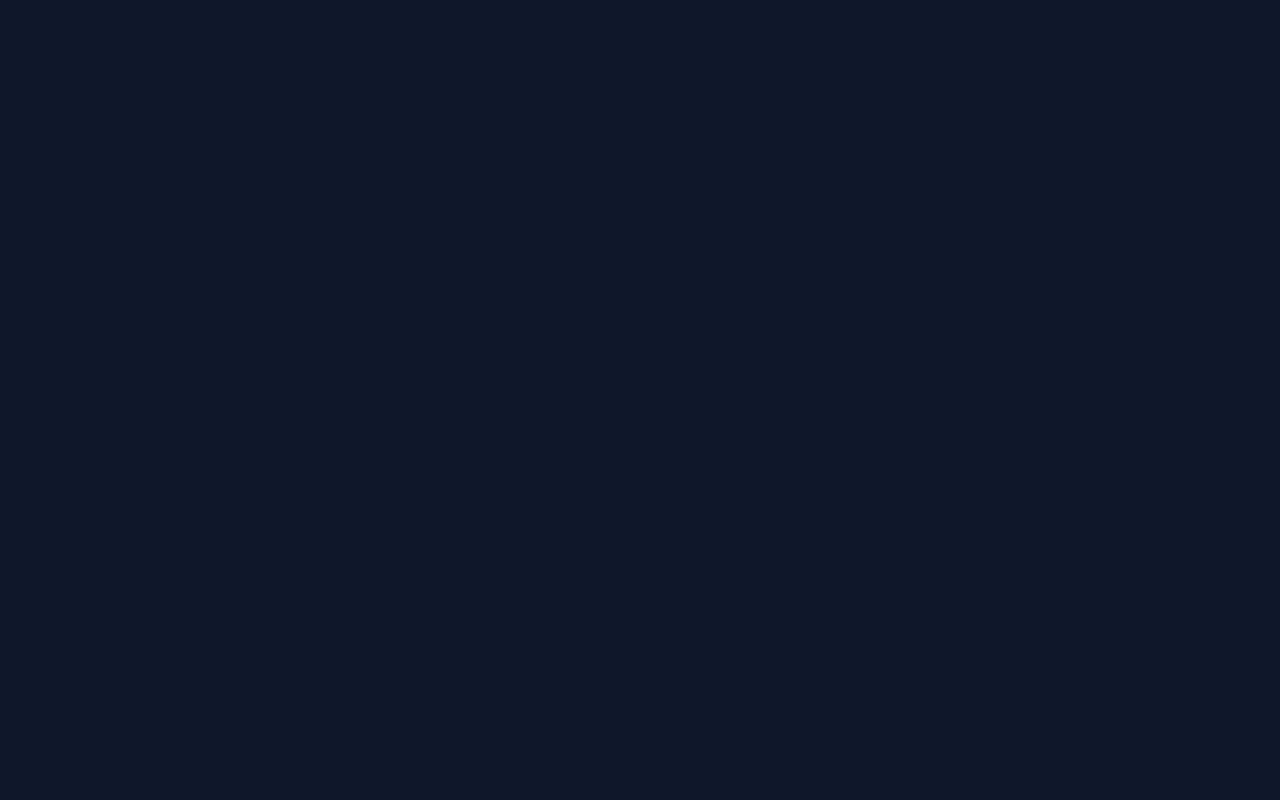
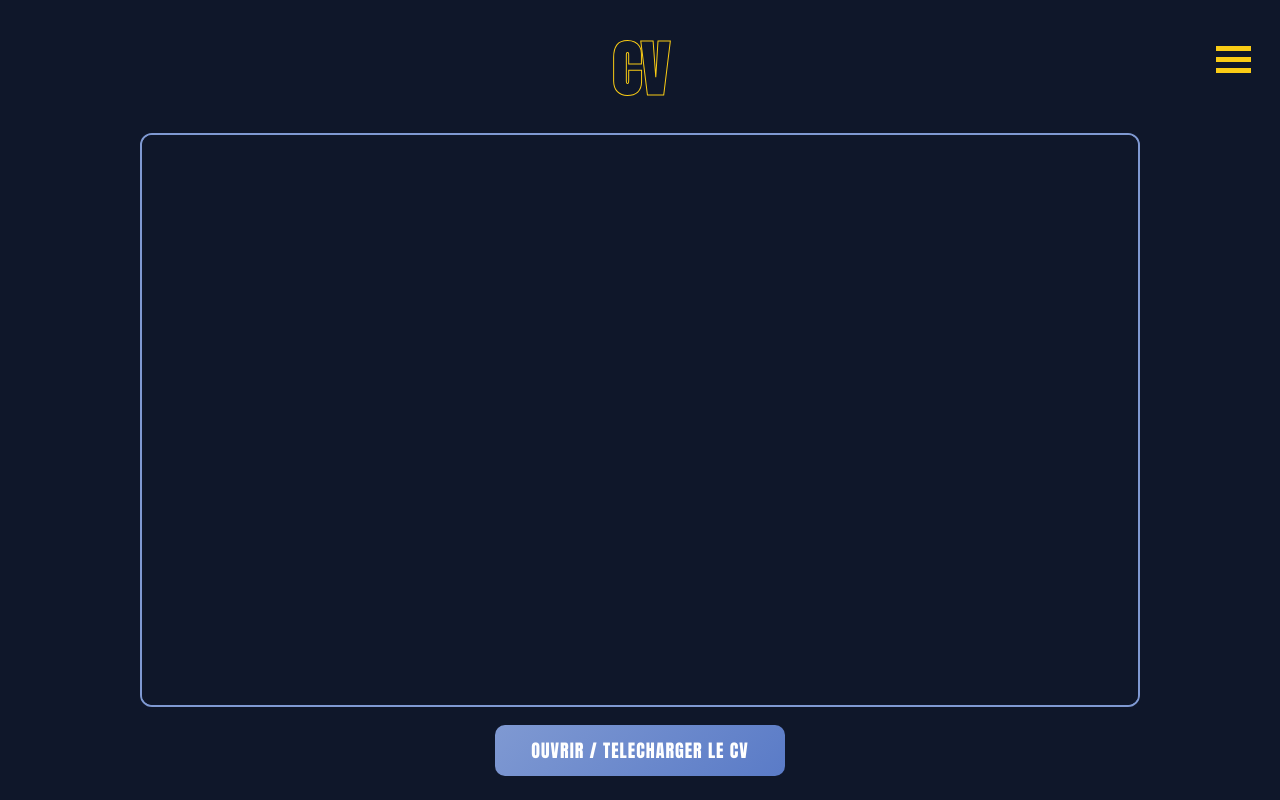
Before and after one commit to QuentinDM/Portfolio-Quentin, a React (Create React App) app: page /cv in a window 1280 px wide. Before the commit this address had no page. Built offline with nearby package versions, Linux system fonts and the light colour scheme; a web font is replaced by a local one.

Commit message:
CV page added, with link in the route page.

```diff
--- a/src/App.jsx
+++ b/src/App.jsx
@@ -5,6 +5,7 @@ import RoutePage from './pages/RoutePage';
 import ProjetsPage from './pages/ProjetsPage';
 import SkillsPage from './pages/SkillsPage';
 import ContactPage from './pages/ContactPage';
+import CvPage from './pages/CvPage';
 
 function App() {
   return (
@@ -16,6 +17,7 @@ function App() {
           <Route path="/projects" element={<ProjetsPage />} />
           <Route path="/skills" element={<SkillsPage />} />
           <Route path="/contact" element={<ContactPage />} />
+          <Route path="/cv" element={<CvPage />} />
         </Routes>
       </Router>
     </div>
--- a/src/components/skills/AdminSkill.jsx
+++ b/src/components/skills/AdminSkill.jsx
@@ -11,7 +11,6 @@ function AdminSkill() {
         <div className="skills-card-icon-item"><span className="icon">☁️</span><span>AWS</span></div>
         <div className="skills-card-icon-item"><span className="icon">🔧</span><span>DevOps</span></div>
       </div>
-      <button className="skills-card-project-btn">Projet en cours</button>
     </div>
   );
 }
--- a/src/components/skills/BackEndSkill.jsx
+++ b/src/components/skills/BackEndSkill.jsx
@@ -13,7 +13,6 @@ function BackEndSkill() {
         <div className="skills-card-icon-item"><span className="icon">🍃</span><span>MongoDB</span></div>
         <div className="skills-card-icon-item"><span className="icon">🗄️</span><span>SQL</span></div>
       </div>
-      <button className="skills-card-project-btn">Voir un projet</button>
     </div>
   );
 }
--- a/src/components/skills/FrontEndSkill.jsx
+++ b/src/components/skills/FrontEndSkill.jsx
@@ -16,7 +16,6 @@ function FrontEndSkill() {
         <div className="skills-card-icon-item"><JavaScriptIcon /><span>JavaScript</span></div>
         <div className="skills-card-icon-item"><ReactIcon /><span>React</span></div>
       </div>
-      <button className="skills-card-project-btn">Voir un projet</button>
     </div>
   );
 }
--- a/src/components/skills/WorkflowSkill.jsx
+++ b/src/components/skills/WorkflowSkill.jsx
@@ -13,7 +13,6 @@ function WorkflowSkill() {
         <div className="skills-card-icon-item"><span className="icon">🔄</span><span>CI/CD</span></div>
         <div className="skills-card-icon-item"><span className="icon">📊</span><span>Scrum</span></div>
       </div>
-      <button className="skills-card-project-btn">Voir un projet</button>
     </div>
   );
 }
--- /dev/null
+++ b/src/pages/CvPage.jsx
@@ -0,0 +1,27 @@
+import "../styles/cvPage.css";
+import NavIcon from "../components/iconComponents/navIcon";
+
+function CvPage() {
+  const cvPath = "/CV_Quentin_Della_Mattia_Administrateur_Systeme.pdf";
+
+  return (
+    <section className="cv-page">
+      <NavIcon />
+      <h2 className="cv-title">CV</h2>
+
+      <div className="cv-viewer-wrap">
+        <iframe
+          title="CV Quentin Della Mattia"
+          src={cvPath}
+          className="cv-viewer"
+        />
+      </div>
+
+      <a className="cv-download" href={cvPath} target="_blank" rel="noopener noreferrer">
+        Ouvrir / Telecharger le CV
+      </a>
+    </section>
+  );
+}
+
+export default CvPage;
--- a/src/pages/Home.jsx
+++ b/src/pages/Home.jsx
@@ -6,6 +6,7 @@ import LinkedInIcon from '../components/iconComponents/LinkedInIcon';
 import WhatsappIcon from '../components/iconComponents/WhatsappIcon';
 import LocationIcon from '../components/iconComponents/LocationIcon';
 import HandIcon from '../components/iconComponents/HandIcon';
+import { Link } from 'react-router-dom';
 
 function Home() {
   //Render
@@ -24,8 +25,10 @@ function Home() {
         <MailIcon />
         <WhatsappIcon />
       </div>
-      <p className="p-discover">Découvrir mon parcours</p>
-      <button className="home-button">Ici</button>
+      <p className="p-discover">Découvrir mon CV</p>
+      <Link to="/cv">
+        <button className="home-button">Ici</button>
+      </Link>
     </div>
   );
 }
--- /dev/null
+++ b/src/styles/cvPage.css
@@ -0,0 +1,62 @@
+.cv-page {
+  display: flex;
+  flex-direction: column;
+  align-items: center;
+  justify-content: center;
+  gap: 18px;
+  height: 100%;
+  padding: 24px 0;
+}
+
+.cv-title {
+  -webkit-text-stroke: 1px #facc15;
+  text-transform: uppercase;
+  font-size: 60px;
+  color: transparent;
+}
+
+.cv-viewer-wrap {
+  width: 1000px;
+  height: 900px;
+  border: 2px solid #7f99d2;
+  border-radius: 12px;
+  overflow: hidden;
+  background: #0b1224;
+}
+
+.cv-viewer {
+  width: 100%;
+  height: 100%;
+  border: 0;
+}
+
+.cv-download {
+  background: linear-gradient(135deg, #7f99d2 0%, #5a7bc7 100%);
+  color: #ffffff;
+  font-size: 18px;
+  padding: 12px 36px;
+  border: none;
+  border-radius: 10px;
+  cursor: pointer;
+  transition: all 0.3s ease;
+  text-transform: uppercase;
+  display: flex;
+  align-items: center;
+  justify-content: center;
+  letter-spacing: 1px;
+}
+
+.cv-download:hover {
+  background: linear-gradient(135deg, #facc15 0%, #e6b800 100%);
+  color: #0f172a;
+  box-shadow: 0 6px 20px rgba(250, 204, 21, 0.4);
+}
+
+.cv-download:hover::before {
+  left: 100%;
+}
+
+.cv-download:active {
+  scale: calc(0.99);
+  box-shadow: 0 2px 10px rgba(127, 153, 210, 0.3);
+}
--- a/src/styles/skillsPage.css
+++ b/src/styles/skillsPage.css
@@ -127,48 +127,3 @@
 .react-icon { color: #61DAFB; }
 .node-icon { color: #339933; }
 .github-icon { color: #ffffff; font-size: 50px; }
-
-
-/* Bouton "Voir un projet" */
-.skills-card-project-btn {
-    font-family: 'Anton', sans-serif;
-    background: linear-gradient(135deg, #7F99D2 0%, #5A7BC7 100%);
-    color: #ffffff;
-    font-size: 18px;
-    padding: 12px 36px;
-    border: none;
-    border-radius: 10px;
-    cursor: pointer;
-    transition: all 0.3s ease;
-    text-transform: uppercase;
-    position: relative;
-    overflow: hidden;
-    letter-spacing: 1px;
-}
-
-.skills-card-project-btn::before {
-    content: '';
-    position: absolute;
-    top: 0;
-    left: -100%;
-    width: 100%;
-    height: 100%;
-    background: linear-gradient(90deg, transparent, rgba(255, 255, 255, 0.2), transparent);
-    transition: left 0.5s;
-}
-
-.skills-card-project-btn:hover {
-    background: linear-gradient(135deg, #FACC15 0%, #E6B800 100%);
-    color: #0F172A;
-    transform: translateY(-2px);
-    box-shadow: 0 6px 20px rgba(250, 204, 21, 0.4);
-}
-
-.skills-card-project-btn:hover::before {
-    left: 100%;
-}
-
-.skills-card-project-btn:active {
-    transform: translateY(0);
-    box-shadow: 0 2px 10px rgba(127, 153, 210, 0.3);
-}
```
Also changed, not shown: 1 other file (tests, documents, lock files or other folders).
